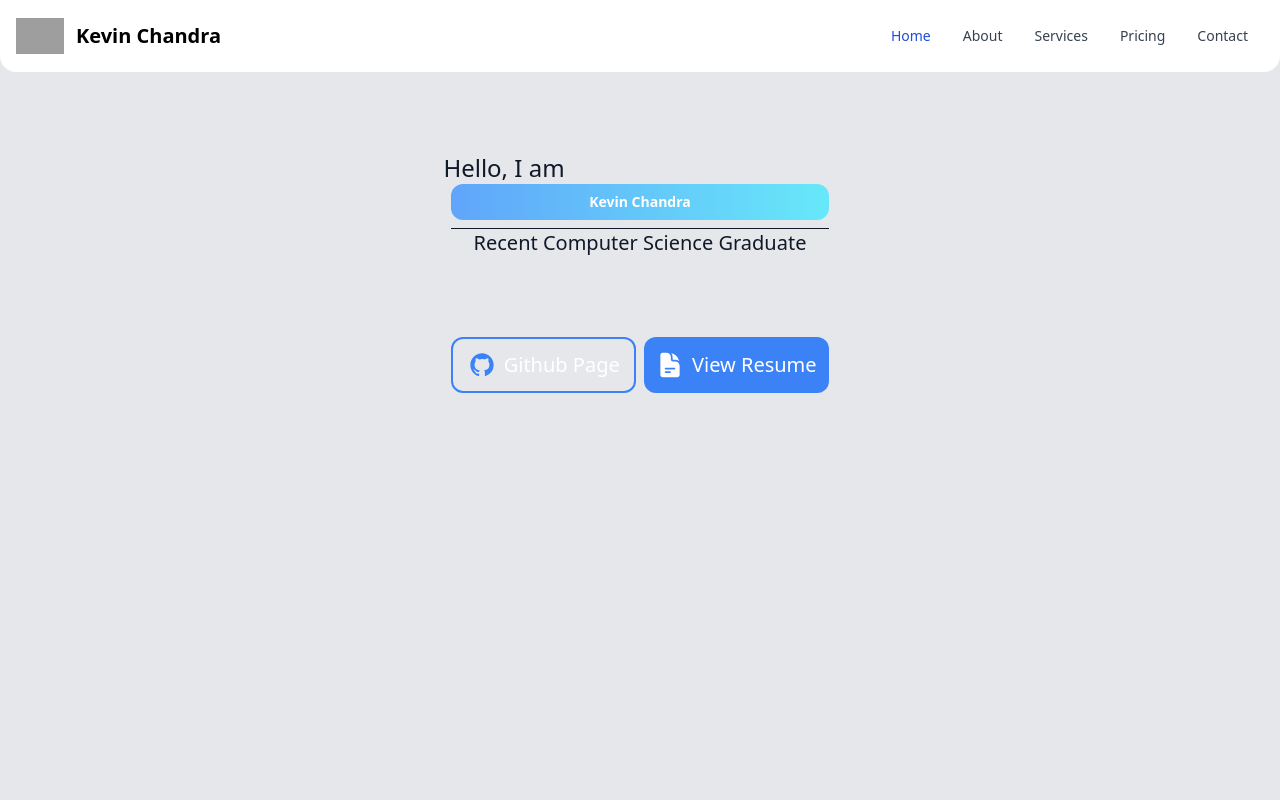
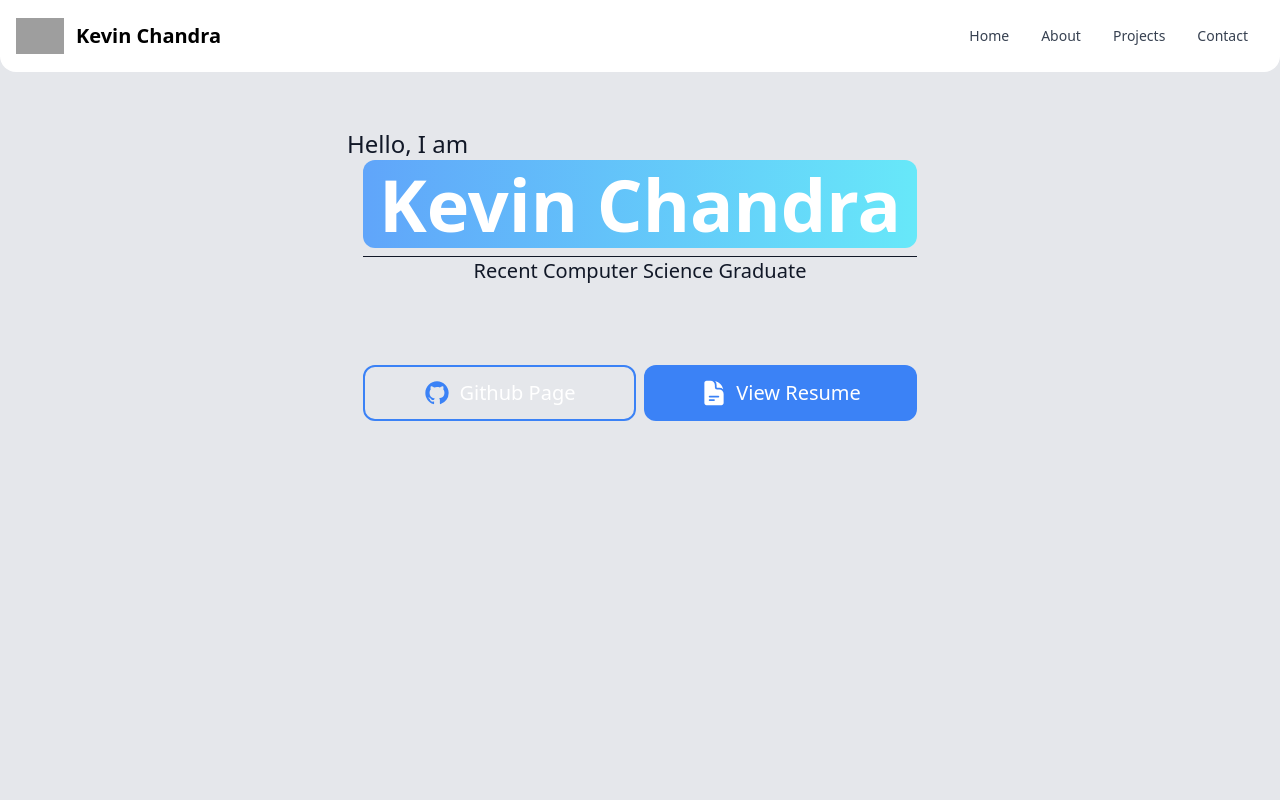
Before and after one commit to Sclatch/Sclatch.github.io, a Gatsby site: page / in a window 1280 px wide. Shown: the top 800 px of the page. Built offline with nearby package versions, Linux system fonts and the light colour scheme; Gatsby itself is replaced by a stand-in of ours; grey boxes are pictures that could not be loaded.

Commit message:
Mobile version supported and header now proper

```diff
--- a/src/components/header.js
+++ b/src/components/header.js
@@ -2,7 +2,7 @@ import React from "react"
 
 export default function Header (){
     return (
-        <nav class="bg-white border-gray-200 px-2 sm:px-4 py-2.5 rounded-b-2xl dark:bg-gray-900">
+        <nav class="bg-white fixed border-gray-200 w-full px-2 sm:px-4 py-2.5 rounded-b-2xl dark:bg-gray-900">
         <div class="container flex flex-wrap justify-between items-center mx-auto">
             <a href="https://flowbite.com/" class="flex items-center">
                 <img src="https://flowbite.com/docs/images/logo.svg" class="mr-3 h-6 sm:h-9" alt="Flowbite Logo"/>
@@ -15,16 +15,13 @@ export default function Header (){
             <div class="hidden w-full md:block md:w-auto" id="navbar-default">
             <ul class="flex flex-col p-4 mt-4 bg-gray-50 rounded-lg border border-gray-100 md:flex-row md:space-x-8 md:mt-0 md:text-sm md:font-medium md:border-0 md:bg-white dark:bg-gray-800 md:dark:bg-gray-900 dark:border-gray-700">
                 <li>
-                <a href="#" class="block py-2 pr-4 pl-3 text-white bg-blue-700 rounded md:bg-transparent md:text-blue-700 md:p-0 dark:text-white" aria-current="page">Home</a>
+                <a href="#home" class="block py-2 pr-4 pl-3 text-gray-700 rounded hover:bg-gray-100 md:hover:bg-transparent md:border-0 md:hover:text-blue-700 md:p-0 dark:text-gray-400 md:dark:hover:text-white dark:hover:bg-gray-700 dark:hover:text-white md:dark:hover:bg-transparent">Home</a>
                 </li>
                 <li>
                 <a href="#" class="block py-2 pr-4 pl-3 text-gray-700 rounded hover:bg-gray-100 md:hover:bg-transparent md:border-0 md:hover:text-blue-700 md:p-0 dark:text-gray-400 md:dark:hover:text-white dark:hover:bg-gray-700 dark:hover:text-white md:dark:hover:bg-transparent">About</a>
                 </li>
                 <li>
-                <a href="#" class="block py-2 pr-4 pl-3 text-gray-700 rounded hover:bg-gray-100 md:hover:bg-transparent md:border-0 md:hover:text-blue-700 md:p-0 dark:text-gray-400 md:dark:hover:text-white dark:hover:bg-gray-700 dark:hover:text-white md:dark:hover:bg-transparent">Services</a>
-                </li>
-                <li>
-                <a href="#" class="block py-2 pr-4 pl-3 text-gray-700 rounded hover:bg-gray-100 md:hover:bg-transparent md:border-0 md:hover:text-blue-700 md:p-0 dark:text-gray-400 md:dark:hover:text-white dark:hover:bg-gray-700 dark:hover:text-white md:dark:hover:bg-transparent">Pricing</a>
+                <a href="#" class="block py-2 pr-4 pl-3 text-gray-700 rounded hover:bg-gray-100 md:hover:bg-transparent md:border-0 md:hover:text-blue-700 md:p-0 dark:text-gray-400 md:dark:hover:text-white dark:hover:bg-gray-700 dark:hover:text-white md:dark:hover:bg-transparent">Projects</a>
                 </li>
                 <li>
                 <a href="#contact" class="block py-2 pr-4 pl-3 text-gray-700 rounded hover:bg-gray-100 md:hover:bg-transparent md:border-0 md:hover:text-blue-700 md:p-0 dark:text-gray-400 md:dark:hover:text-white dark:hover:bg-gray-700 dark:hover:text-white md:dark:hover:bg-transparent">Contact</a>
--- a/src/pages/index.js
+++ b/src/pages/index.js
@@ -5,45 +5,46 @@ import Resume from "../documents/RESUME_Base.pdf"
 const IndexPage = () => {
   return (
     <Layout>
-      <body>
+      <body id="home" class="pt-4 sm:pt-12">
         <div class="flex justify-center items-center py-20">
           <div class="flex flex-col">
-            <span class="text-gray-900 dark:text-white font-sans text-2xl -ml-2">Hello, I am</span>
+            <span class="text-gray-900 dark:text-white font-sans text-lg sm:text-2xl sm:-ml-4 ">Hello, I am</span>
             <span class="box-decoration bg-gradient-to-r from-blue-400 to-cyan-300 text-white
             dark:bg-gradient-to-r dark:from-blue-900 dark:to-cyan-900
-            text-sm font-semibold text-7xl py-2 px-4 rounded-xl text-center">
+            font-semibold text-4xl sm:text-7xl py-2 px-4 rounded-xl text-center whitespace-nowrap">
               Kevin
               Chandra
             </span>
             <hr class="my-2 border-gray-900 dark:border-gray-500"/>
-            <span class="text-gray-900 dark:text-white font-sans text-xl text-center -mt-2">Recent Computer Science Graduate</span>
+            <span class="text-gray-900 dark:text-white font-sans text-sm sm:text-xl text-center -mt-2">Recent Computer Science Graduate</span>
 
             {/* Index Buttons */}
-            <div class="grid grid-cols-2 gap-2 mt-20">
+            <div class="grid grid-cols-2 gap-2 mt-10 sm:mt-20">
               {/* Github Button */}
-              <a class="flex items-center justify-center gap-2 rounded-xl p-3 border-2 border-blue-500"
+              <a class="flex items-center justify-center gap-2 rounded-xl p-2 sm:p-3 border-2 border-blue-500"
               href="https://github.com/Sclatch" target="_blank" rel="noopener noreferrer">
-                <svg class="w-7 h-7 fill-blue-500 dark:fill-white" viewBox="0 0 24 24" aria-hidden="true">
+                <svg class="h-4 sm:h-7 fill-blue-500 dark:fill-white" viewBox="0 0 24 24" aria-hidden="true">
                   <path fill-rule="evenodd" d="M12 2C6.477 2 2 6.484 2 12.017c0 4.425 2.865 8.18 6.839 9.504.5.092.682-.217.682-.483 0-.237-.008-.868-.013-1.703-2.782.605-3.369-1.343-3.369-1.343-.454-1.158-1.11-1.466-1.11-1.466-.908-.62.069-.608.069-.608 1.003.07 1.531 1.032 1.531 1.032.892 1.53 2.341 1.088 2.91.832.092-.647.35-1.088.636-1.338-2.22-.253-4.555-1.113-4.555-4.951 0-1.093.39-1.988 1.029-2.688-.103-.253-.446-1.272.098-2.65 0 0 .84-.27 2.75 1.026A9.564 9.564 0 0112 6.844c.85.004 1.705.115 2.504.337 1.909-1.296 2.747-1.027 2.747-1.027.546 1.379.202 2.398.1 2.651.64.7 1.028 1.595 1.028 2.688 0 3.848-2.339 4.695-4.566 4.943.359.309.678.92.678 1.855 0 1.338-.012 2.419-.012 2.747 0 .268.18.58.688.482A10.019 10.019 0 0022 12.017C22 6.484 17.522 2 12 2z" clip-rule="evenodd"></path>
                 </svg>
-                <span class="text-blue-500 text-white font-sans text-xl dark:text-white">
+                <span class="text-blue-500 text-white whitespace-nowrap font-sans dark:text-white text-sm sm:text-xl">
                   Github Page
                 </span>
               </a>
               {/* Resume Button */}
-              <a class="flex items-center justify-center gap-2 rounded-xl bg-blue-500 p-3"
+              <a class="flex items-center justify-center gap-2 rounded-xl bg-blue-500 p-2 sm:p-3"
               href={Resume} target="_blank" rel="noopener noreferrer">
-                <svg className="w-7 h-7 fill-white" viewBox="0 0 24 24">
+                <svg className="h-4 sm:h-7 fill-white" viewBox="0 0 24 24">
                   <path fillRule="evenodd" d="M5.625 1.5c-1.036 0-1.875.84-1.875 1.875v17.25c0 1.035.84 1.875 1.875 1.875h12.75c1.035 0 1.875-.84 1.875-1.875V12.75A3.75 3.75 0 0016.5 9h-1.875a1.875 1.875 0 01-1.875-1.875V5.25A3.75 3.75 0 009 1.5H5.625zM7.5 15a.75.75 0 01.75-.75h7.5a.75.75 0 010 1.5h-7.5A.75.75 0 017.5 15zm.75 2.25a.75.75 0 000 1.5H12a.75.75 0 000-1.5H8.25z" clipRule="evenodd" />
                   <path d="M12.971 1.816A5.23 5.23 0 0114.25 5.25v1.875c0 .207.168.375.375.375H16.5a5.23 5.23 0 013.434 1.279 9.768 9.768 0 00-6.963-6.963z" />
                 </svg>
-                <span class="text-gray-900 text-white font-sans text-xl">View Resume</span>
+                <span class="text-gray-900 text-white whitespace-nowrap font-sans text-sm sm:text-xl">
+                  View Resume
+                </span>
               </a>
             </div>
           </div>
         </div>
       </body>
-
     </Layout>
   )
 }
```
